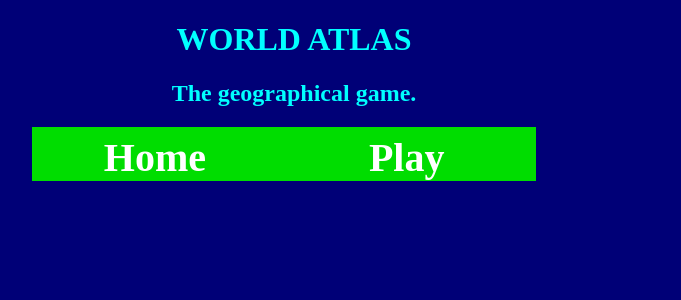
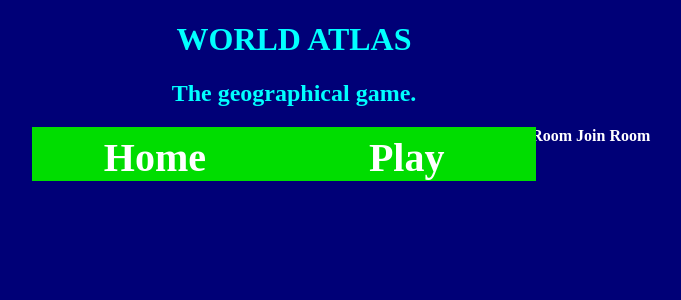
Before and after one commit to Mr-Destructive/world-atlas-dj, a Django app: page /room/ in a window 1280 px wide. Shown: the top 300 px of the page, without its empty margins (346-1027 px from the left). Run offline with Django 3.2, Linux system fonts and the light colour scheme; parts of the project's set-up code (start-up, migrations or seed data) failed here and were passed over.

Commit message:
chore: layout and structure of multiplayer

```diff
--- a/play/models.py
+++ b/play/models.py
@@ -12,9 +12,8 @@ class Room(models.Model):
 
     name = models.CharField(max_length=128)
     slug = models.SlugField(unique=True)
-    match_details = JsonField()
 
-    def generate_random_turn(self):
+    def generate_random_turn():
         return random.randint(0,1)
 
     first_turn = models.IntegerField(blank=True, default=generate_random_turn)
--- a/play/urls.py
+++ b/play/urls.py
@@ -5,5 +5,8 @@ urlpatterns=[
         path('',views.home,name="home"),
         path('play/',views.play,name="play"),
         path('bot/',views.bot,name="bot"),
-        path('room/',views.multiplayer,name="multp"),
-        ]
+        path('room/',views.multiplayer,name="world-atlas-room"),
+        path("room/wa/<str:name>/", views.world_atlas_room, name='world-atlas-room-index'),
+        path("room/create/", views.world_atlas_room_create, name='world-atlas-room-create'),
+        path("room/join/", views.world_atlas_room_join, name='world-atlas-room-join'),
+]
--- a/play/views.py
+++ b/play/views.py
@@ -1,8 +1,10 @@
-from django.shortcuts import render
+from django.shortcuts import render, redirect
+from django.urls import reverse
 
-# Create your views here.
+from .models import Room
+
 def home(request):
-    return render(request,'home/index.html')
+    return render(request,'index.html')
 
 def play(request):
     return render(request,'play/index.html')
@@ -12,3 +14,25 @@ def bot(request):
 
 def multiplayer(request):
     return render(request, 'play/multiplayer.html')
+
+def world_atlas_room(request, name):
+    room = Room.objects.get(slug=name)
+    return render(request, 'play/room.html', {'name': room.name, 'slug': room.slug})
+
+def world_atlas_room_create(request):
+    #create a room
+    if request.method == "POST":
+        room_name = request.POST["room_name"]
+        room_slug= room_name.replace(' ', '_').replace("'", "_")
+        room = Room.objects.create(name=room_name, slug=room_slug)
+        return redirect(reverse('world-atlas-room', kwargs={'name': room.slug}))
+    else:
+        return render(request, 'play/user-room.html')
+
+def world_atlas_room_join(request):
+    if request.method == "POST":
+        room_name = request.POST["room_name"]
+        room = Room.objects.get(name=room_name)
+        return redirect(reverse('world-atlas-room', kwargs={'name': room.slug}))
+    else:
+        return render(request, 'play/user-join.html')
--- a/templates/play/bot.html
+++ b/templates/play/bot.html
@@ -1,4 +1,4 @@
-{% extends 'home/index.html' %}
+{% extends 'index.html' %}
 {% load static %}
 {% block body %}
 <button onclick="toss()" id="start">Start</button>
--- a/templates/play/index.html
+++ b/templates/play/index.html
@@ -1,7 +1,8 @@
-{% extends "home/index.html" %}
+{% extends "index.html" %}
 
 {% block body %}
 {% load static %}
 <link rel="stylesheet" href="{% static "css/play/style.css" %}" >
 <a href="{% url 'bot' %}" id="botbutton">Bot</a>
+<a href="{% url 'world-atlas-room' %}" id="botbutton">Duels</a>
 {% endblock %}
--- a/templates/play/multiplayer.html
+++ b/templates/play/multiplayer.html
@@ -1,6 +1,8 @@
-{% extends 'home/index.html' %}
+{% extends 'index.html' %}
 {% load static %}
 
 {% block body %}
+<a href="{% url 'world-atlas-room-create' %}">Create Room</a>
+<a href="{% url 'world-atlas-room-join' %}">Join Room</a>
 <script src="{% static 'js/room.js' %}"></script>
 {% endblock %}
```
Also changed, not shown: templates/play/user-join.html (added, +11 -0 lines), templates/play/user-room.html (added, +9 -0 lines), templates/index.html (renamed from templates/home/index.html).
